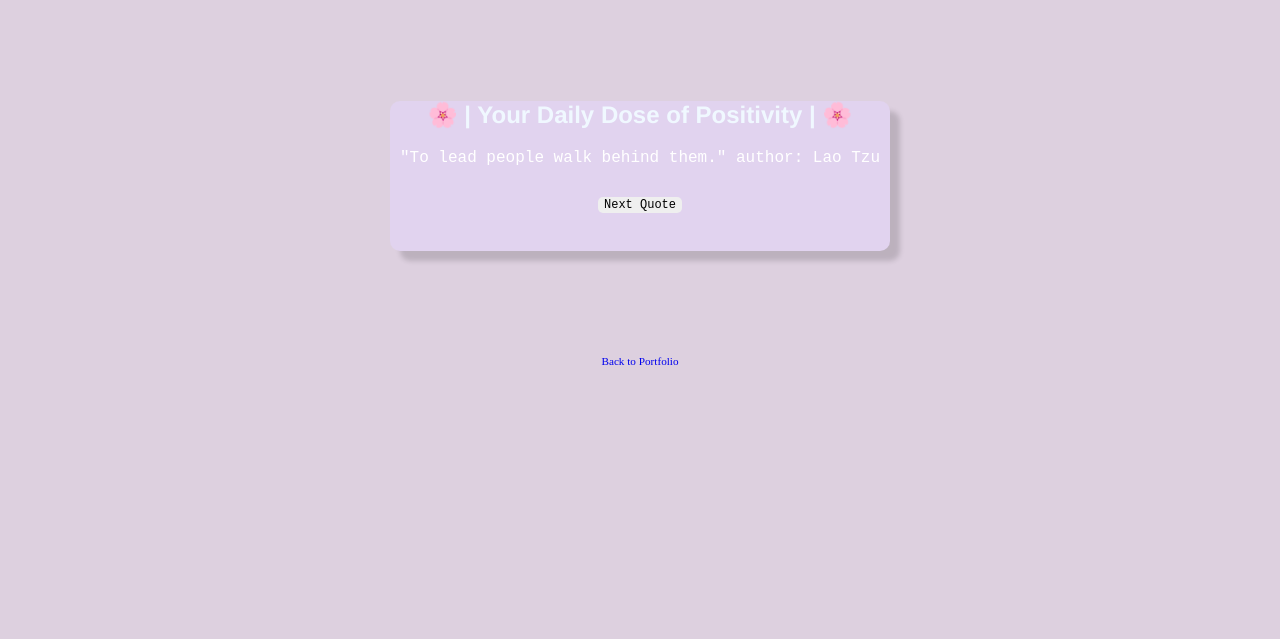
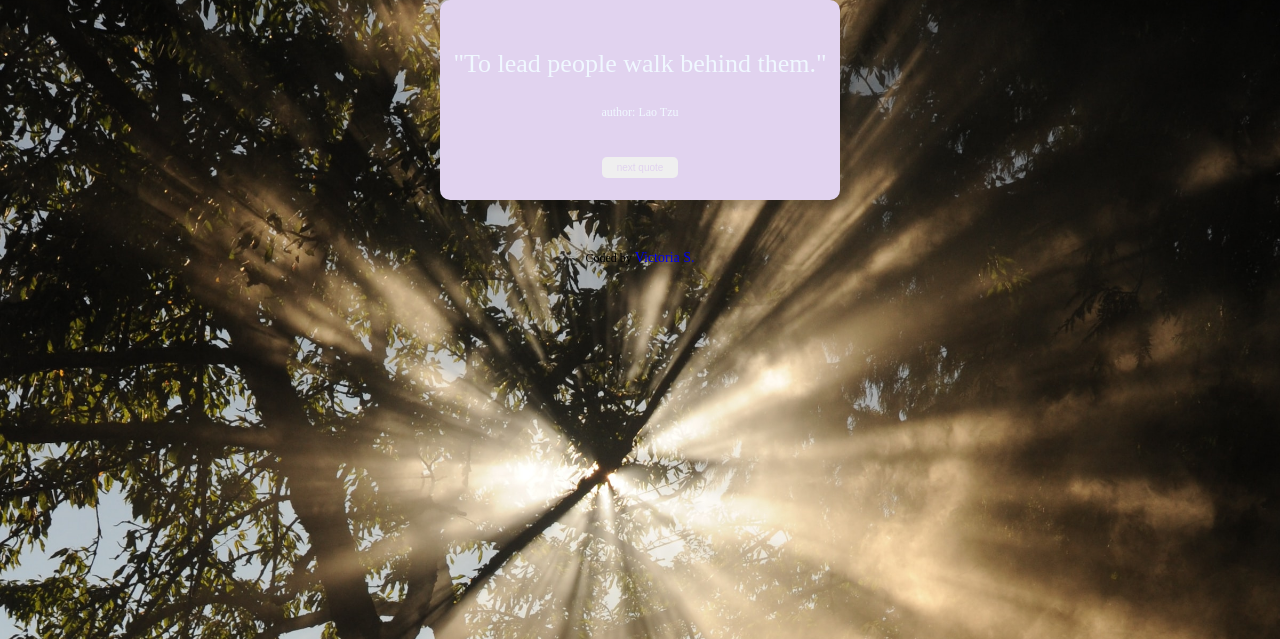
Before and after one commit to vickyluvs/Random-Quote-Generator, a plain HTML site: page index.html in a window 1280 px wide. Shown: the part 161-800 px from the top of the page. Drawn offline with Linux system fonts and the light colour scheme.

Commit message:
Changed the background and fixed the footer

```diff
--- a/app.js
+++ b/app.js
@@ -12,23 +12,11 @@ const array = [
   '"Self-complacency is fatal to progress." author: Margaret Sangster',
 ];
 
-const header = document.getElementById("heading");
-heading.style.fontFamily = "Helvetica Neue";
-heading.style.fontSize = "24px";
+// const header = document.getElementById("heading");
 
 const button = document.getElementById("btn-quote");
-button.style.backgroundColor = "alice-blue";
-button.style.borderRadius = "5px";
-button.style.border = "none";
-button.style.cursor = "pointer";
-button.style.fontSize = "12px";
-(button.style.fontFamily = "Courier New"), "Courier", "monospace";
 
 const quoteDisplay = document.getElementById("quote");
-quoteDisplay.style.color = "white";
-quoteDisplay.style.fontSize = "16px";
-quoteDisplay.style.fontStyle = "normal";
-(quoteDisplay.style.fontFamily = "Courier New"), "Courier", "monospace";
 
 //random quote generating function
 function randomQuote() {
--- a/index.html
+++ b/index.html
@@ -9,27 +9,25 @@
     <title>Quote Generator</title>
   </head>
   <body>
-    <!-- The video -->
-    <video autoplay muted loop id="myVideo">
-      <source src="rain.mp4" type="video/mp4" />
-    </video>
-
-    <!-- Optional: some overlay text to describe the video -->
+    <heading>
+      <h1 id="heading">🌸 | Your Daily Dose of Positivity | 🌸</h1>
+    </heading>
 
     <section id="container">
-      <h1 id="heading">🌸 | Your Daily Dose of Positivity | 🌸</h1>
       <div id="quote">
-        "To lead people walk behind them."
-        <span id="author">author: Lao Tzu</span>
+        <p>"To lead people walk behind them."</p>
+
+        <p id="author">author: Lao Tzu</p>
       </div>
-      <button id="btn-quote">Next Quote</button>
+      <div id="btn-div"><button id="btn-quote">next quote</button></div>
     </section>
 
-    <div>
+    <footer>
+      <span class="footer-text">Coded by</span>
       <a class="link" href="https://vickyluvs.github.io/Portfolio/"
-        >Back to Portfolio</a
+        >Victoria S.</a
       >
-    </div>
+    </footer>
 
     <script src="./app.js"></script>
   </body>
--- a/style.css
+++ b/style.css
@@ -1,16 +1,19 @@
 html {
+  font-size: 20px;
+}
+
+body {
+  background-image: url(./resources/backgroundImg.jpg);
+  background-size: cover;
   box-sizing: border-box;
   text-align: center;
   margin: 0;
   padding: 0;
 }
 
-body {
-  background-color: rgb(221, 208, 223);
-}
-
-#container {
-  background-color: rgb(225, 211, 239);
+h1#heading {
+  color: aliceblue;
+  font-size: 3rem;
 }
 
 a.link {
@@ -20,16 +23,37 @@ a.link {
 }
 #container {
   box-shadow: 10px 10px 5px 0px rgba(0, 0, 0, 0.15);
-  width: 500px;
-  height: 150px;
-  margin: 100px auto;
+  max-width: 400px;
+  height: 200px;
+  margin: 50px auto;
   border-radius: 10px;
+  background-color: rgb(225, 211, 239);
+  display: flex;
+  flex-direction: column;
+  justify-content: center;
+  align-items: center;
+}
+
+#quote {
+  margin: 0 auto;
+  font-size: 1.3rem;
+  color: aliceblue;
+}
+
+#author {
+  font-size: 12px;
 }
 
 #btn-quote {
-  margin-top: 30px;
+  margin-top: 25px;
+  border: 0;
+  border-radius: 5px;
+  font-size: 10px;
+  padding: 5px 15px 5px 15px;
+  cursor: pointer;
+  color: rgb(225, 211, 239);
 }
 
-#heading {
-  color: aliceblue;
+footer {
+  font-size: 12px;
 }
```
Also changed, not shown: resources/backgroundImg.jpg (added).
